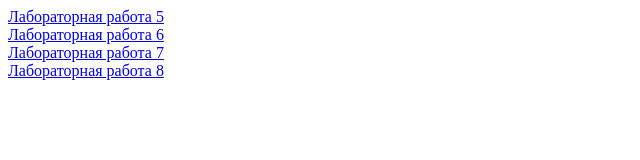
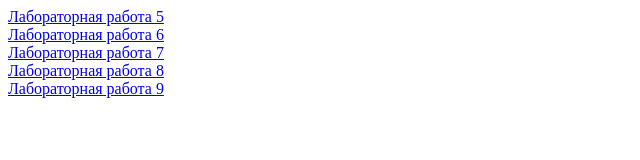
Before and after one commit to EBaBoBa537/EVT_labs, a plain HTML site: page index.html in a window 1280 px wide. Shown: the whole page, without its empty margins (0-640 px from the left). Drawn offline with Linux system fonts and the light colour scheme.

Commit message:
Update index.html

```diff
--- a/index.html
+++ b/index.html
@@ -9,5 +9,6 @@
         <a href="lab_6/6_lab_EVT.html">Лабораторная работа 6</a> <br>
         <a href="lab_7/EVT_lab7.html">Лабораторная работа 7</a> <br>
         <a href="lab_8/EVT_lab8.html">Лабораторная работа 8</a> <br>
+        <a href="lab_9/EVT_lab9.html">Лабораторная работа 9</a> <br>
     </body>
 </html>
```
